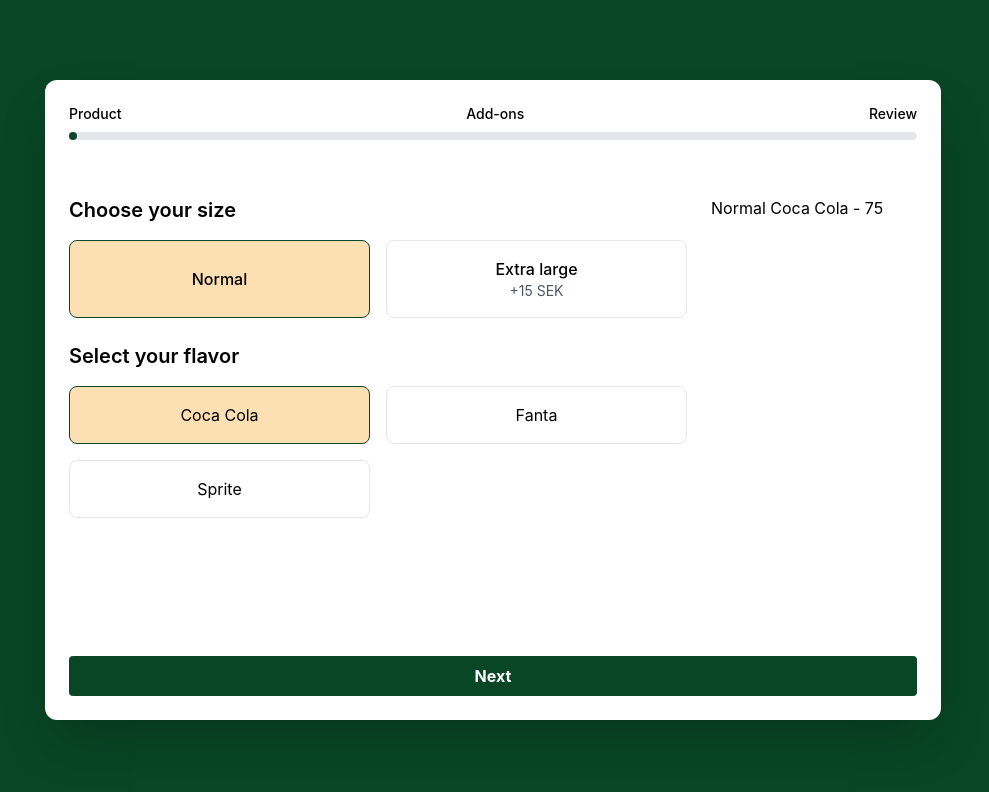
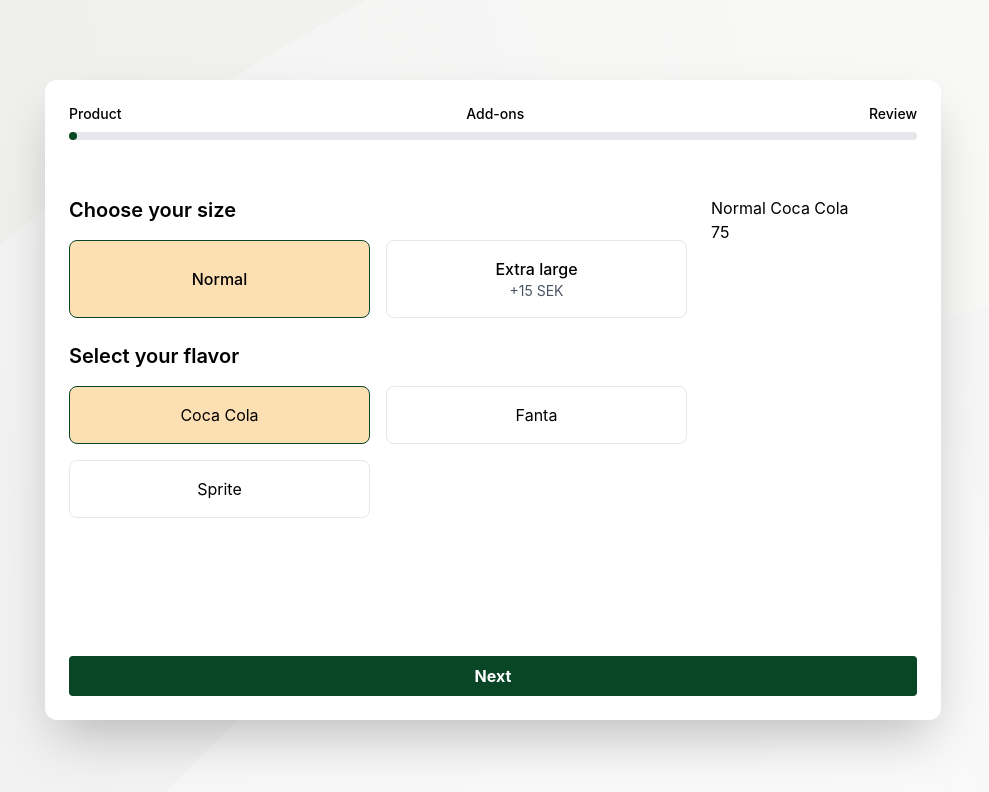
Before and after one commit to benjidotdev/qopla-product-checkout, a React (Create React App) app: page / in a window 1280 px wide. Shown: the top 792 px of the page, without its empty margins (147-1136 px from the left). Built offline with nearby package versions, Linux system fonts and the light colour scheme.

Commit message:
add background

```diff
--- a/src/App.tsx
+++ b/src/App.tsx
@@ -3,7 +3,7 @@
 
 function App() {
   return (
-    <div className="h-screen bg-qopla-green flex items-center justify-center">
+    <div className="h-screen bg-bg-image bg-cover bg-fixed bg-center bg-no-repeat flex items-center justify-center">
       <Product />
     </div>
   );
--- a/src/components/product/overview/Overview.tsx
+++ b/src/components/product/overview/Overview.tsx
@@ -12,7 +12,7 @@
   return (
     <div className="flex flex-col w-full">
       <div>
-        {selectedSize.name} {selectedFlavour.name} - {totalPrice}
+        {selectedSize.name} {selectedFlavour.name}
       </div>
       <div>
         {selectedAddOns.map((group, index) => {
@@ -28,6 +28,7 @@
           );
         })}
       </div>
+      <div>{totalPrice}</div>
     </div>
   );
 };
--- a/tailwind.config.js
+++ b/tailwind.config.js
@@ -7,6 +7,9 @@
         "qopla-green": "#084625",
         "qopla-gold": "#fcdfb2",
       },
+      backgroundImage: {
+        'bg-image': "url('./assets/background/bg-image.svg')",
+      },
     },
   },
   plugins: [],
```
Also changed, not shown: src/assets/background/bg-image.svg (added), src/assets/icons/qopla-logo.svg (added).
